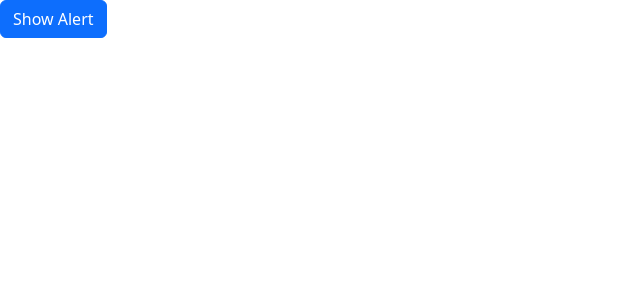
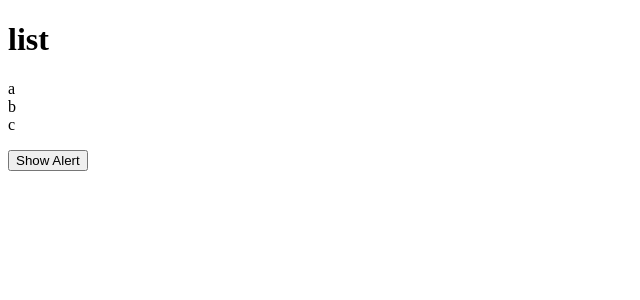
Before and after one commit to tlightk/ult-react-18, a React (Vite) app: page / in a window 1280 px wide. Shown: the top 300 px of the page, without its empty margins (0-640 px from the left). Built offline with nearby package versions, Linux system fonts and the light colour scheme.

Commit message:
install styled-components and create ul style

```diff
--- a/package.json
+++ b/package.json
@@ -9,9 +9,11 @@
     "preview": "vite preview"
   },
   "dependencies": {
+    "@types/styled-components": "^5.1.26",
     "bootstrap": "^5.2.3",
     "react": "^18.2.0",
-    "react-dom": "^18.2.0"
+    "react-dom": "^18.2.0",
+    "styled-components": "^6.0.0-rc.1"
   },
   "devDependencies": {
     "@types/react": "^18.0.27",
--- a/src/App.tsx
+++ b/src/App.tsx
@@ -13,6 +13,7 @@ function App() {
 
   return (
     <div className="App">
+      <ListGroup items={["a", "b", "c"]} heading="list" onSelectItem={handleSelectItem} />
       {alertVisible && (
         <Alert onClose={() => setAlertVisible(false)}>
           <p>This is an alert!</p>
--- /dev/null
+++ b/src/components/ListGroup/ListGroup.css
@@ -0,0 +1,8 @@
+.list-group {
+    list-style: none;
+    padding: 0;
+}
+
+.container {
+    background-color: yellow;
+}
--- a/src/components/ListGroup.tsx
+++ b/src/components/ListGroup/ListGroup.tsx
@@ -1,4 +1,11 @@
 import { useState } from "react";
+import "./ListGroup.css";
+import styled from "styled-components";
+
+const List = styled.ul`
+  list-style: none;
+  padding: 0;
+`;
 
 interface Props {
   items: string[];
@@ -12,7 +19,7 @@ export default function ListGroup({ items, heading, onSelectItem }: Props) {
   return (
     <>
       <h1>{heading}</h1>
-      <ul className="list-group">
+      <List className="list-group">
         {items.map((item, index) => (
           <li
             className={
@@ -29,7 +36,7 @@ export default function ListGroup({ items, heading, onSelectItem }: Props) {
             {item}
           </li>
         ))}
-      </ul>
+      </List>
     </>
   );
 }
--- /dev/null
+++ b/src/components/ListGroup/index.ts
@@ -0,0 +1,3 @@
+import ListGroup from "./ListGroup";
+
+export default ListGroup;
--- a/src/main.tsx
+++ b/src/main.tsx
@@ -1,7 +1,6 @@
 import React from 'react'
 import ReactDOM from 'react-dom/client'
 import App from './App'
-import 'bootstrap/dist/css/bootstrap.css'
 
 ReactDOM.createRoot(document.getElementById('root') as HTMLElement).render(
   <React.StrictMode>
```
Also changed, not shown: 1 other file (tests, documents, lock files or other folders).
